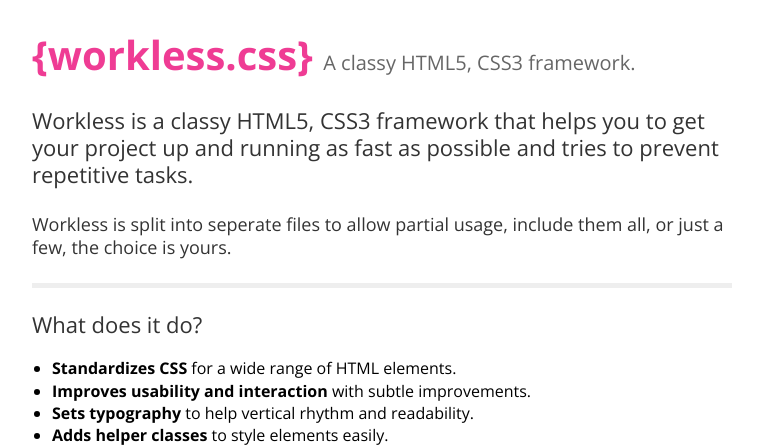
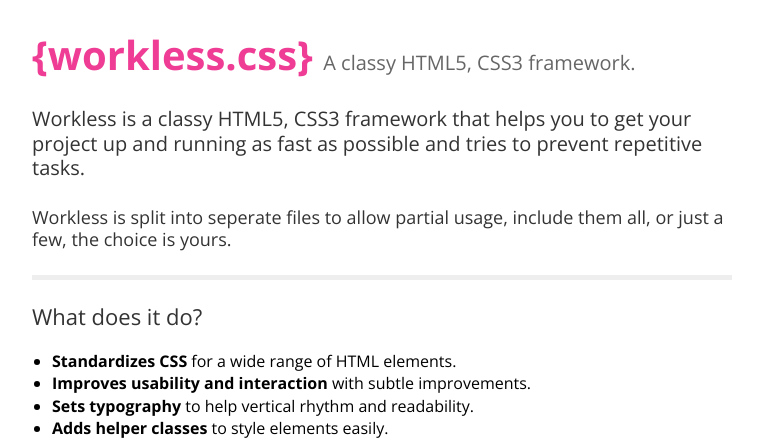
Before and after one commit to scottparry/Workless, a PHP site: page / in a window 1280 px wide. Shown: the top 445 px of the page, without its empty margins (258-1021 px from the left). Run offline with PHP 8.4, Linux system fonts and the light colour scheme; some libraries are stand-ins or nearby versions.

Commit message:
tweaked intro blocks

```diff
--- a/assets/css/helpers.css
+++ b/assets/css/helpers.css
@@ -25,7 +25,7 @@
  */
 .intro
 {
-	font-size: 22px!important;
+	font-size: 20px!important;
 	color: #333333;
 	margin-bottom: 25px;
 }
```
